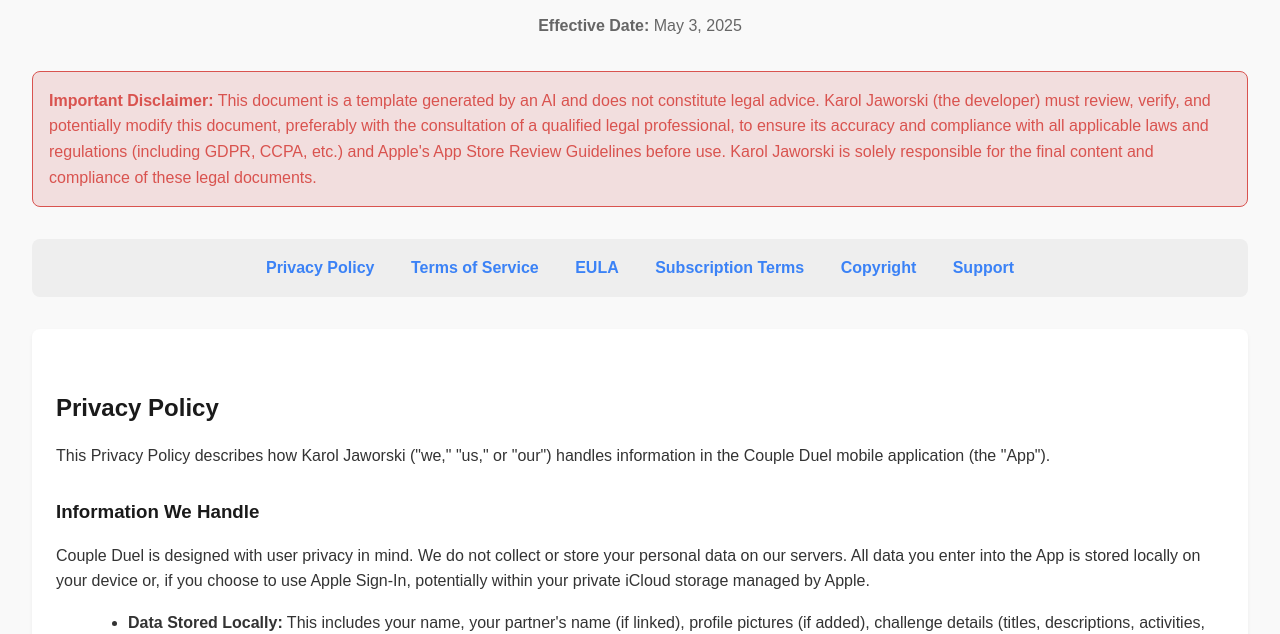
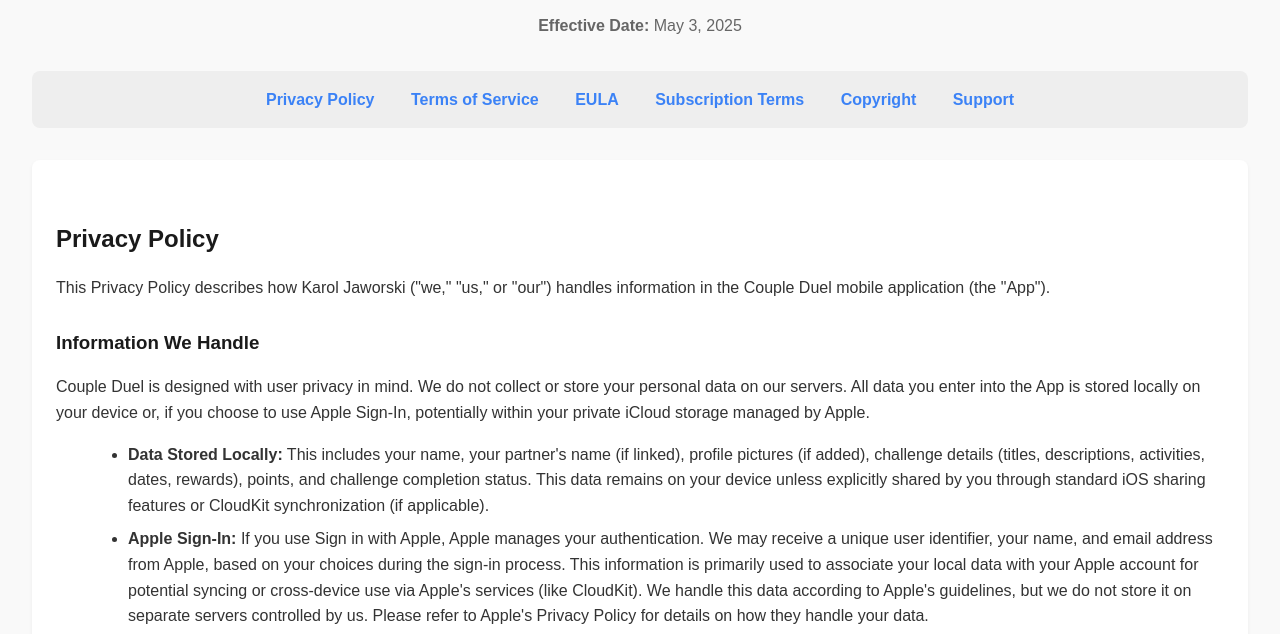
Before and after one commit to 237LR/coupleduel-legal, a plain HTML site: page index.html in a window 1280 px wide. Shown: the part 119-753 px from the top of the page. Drawn offline with Linux system fonts and the light colour scheme.

Commit message:
Update index.html

```diff
--- a/index.html
+++ b/index.html
@@ -82,10 +82,6 @@
 
     <h1>Couple Duel - Legal Information</h1>
     <p class="date"><strong>Effective Date:</strong> May 3, 2025</p>
-
-    <div class="disclaimer">
-        <strong>Important Disclaimer:</strong> This document is a template generated by an AI and does not constitute legal advice. Karol Jaworski (the developer) must review, verify, and potentially modify this document, preferably with the consultation of a qualified legal professional, to ensure its accuracy and compliance with all applicable laws and regulations (including GDPR, CCPA, etc.) and Apple's App Store Review Guidelines before use. Karol Jaworski is solely responsible for the final content and compliance of these legal documents.
-    </div>
 
     <nav>
         <ul>
```
